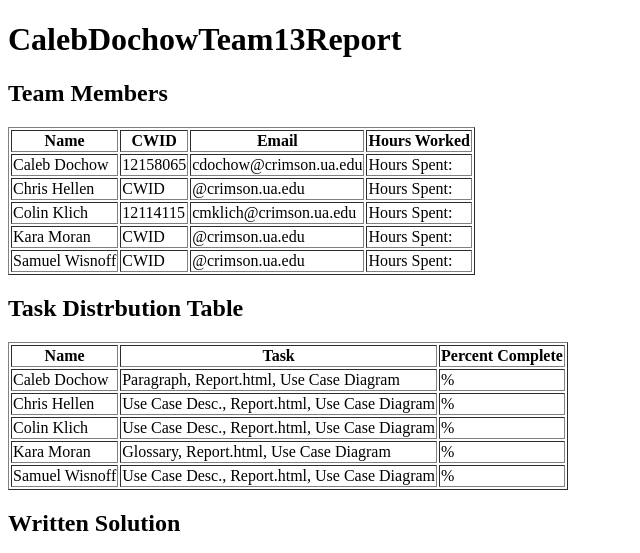
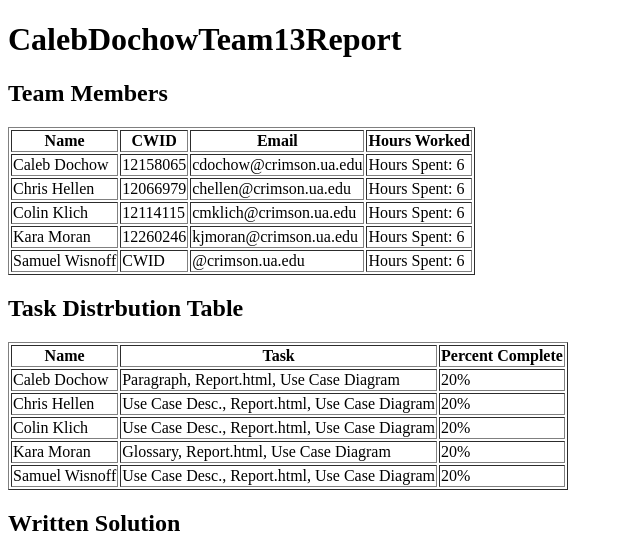
Before and after one commit to ColinKlich/chocan, a plain HTML site: page Team13_Requirements/CalebDochowTeam13Report.html in a window 1280 px wide. Shown: the top 553 px of the page, without its empty margins (0-640 px from the left). Drawn offline with Linux system fonts and the light colour scheme.

Commit message:
Updated Table

```diff
--- a/Team13_Requirements/CalebDochowTeam13Report.html
+++ b/Team13_Requirements/CalebDochowTeam13Report.html
@@ -22,32 +22,32 @@
             <td> Caleb Dochow </td>
             <td> 12158065 </td>
             <td> cdochow@crimson.ua.edu </td>
-            <td> Hours Spent: </td>
+            <td> Hours Spent: 6</td>
 
         </tr>
         <tr>
             <td> Chris Hellen </td>
-            <td> CWID </td>
-            <td> @crimson.ua.edu </td>
-            <td> Hours Spent: </td>
+            <td> 12066979 </td>
+            <td> chellen@crimson.ua.edu </td>
+            <td> Hours Spent: 6</td>
         </tr>
         <tr>
             <td> Colin Klich </td>
             <td> 12114115 </td>
             <td> cmklich@crimson.ua.edu </td>
-            <td> Hours Spent: </td>
+            <td> Hours Spent: 6</td>
         </tr>
         <tr>
             <td> Kara Moran </td>
-            <td> CWID </td>
-            <td> @crimson.ua.edu </td>
-            <td> Hours Spent: </td>
+            <td> 12260246 </td>
+            <td> kjmoran@crimson.ua.edu </td>
+            <td> Hours Spent: 6</td>
         </tr>
         <tr>
             <td> Samuel Wisnoff </td>
             <td> CWID </td>
             <td> @crimson.ua.edu </td>
-            <td> Hours Spent: </td>
+            <td> Hours Spent: 6</td>
         </tr>
 
     </table>
@@ -65,27 +65,27 @@
         <tr>
             <td> Caleb Dochow </td>
             <td> Paragraph, Report.html, Use Case Diagram </td>
-            <td> % </td>
+            <td> 20% </td>
         </tr>
         <tr>
             <td> Chris Hellen </td>
             <td> Use Case Desc., Report.html, Use Case Diagram </td>
-            <td> % </td>
+            <td> 20% </td>
         </tr>
         <tr>
             <td> Colin Klich </td>
             <td> Use Case Desc., Report.html, Use Case Diagram </td>
-            <td> % </td>
+            <td> 20% </td>
         </tr>
         <tr>
             <td> Kara Moran </td>
             <td> Glossary, Report.html, Use Case Diagram </td>
-            <td> % </td>
+            <td> 20% </td>
         </tr>
         <tr>
             <td> Samuel Wisnoff </td>
             <td> Use Case Desc., Report.html, Use Case Diagram </td>
-            <td> % </td>
+            <td> 20% </td>
         </tr>
 
     </table>
```
